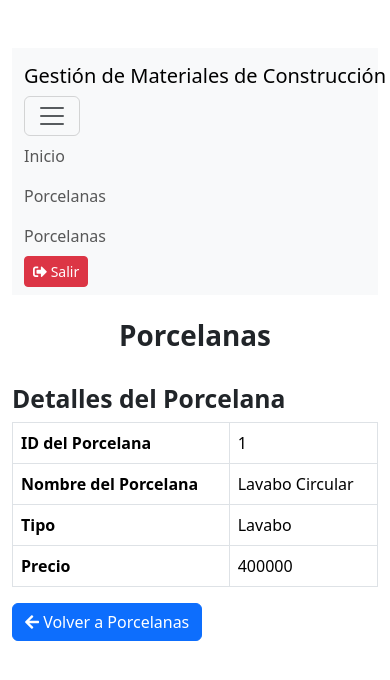
After one commit to VeroPajoyU/Materiales_CRUD, a PHP site: page /ver_porcelana.php?id=1 in a window 390 px wide, after a click that opens the changed part. The commit adds this page. Shown: the top 680 px of the page. Run offline with PHP 8.4, Linux system fonts and the light colour scheme; a user stored in the database is signed in; data comes from the database, SQL or seed files in the repository.

Commit message:
Creación de crear_porcelanas.php y ver_porcelanas.php

```diff
--- a/crud_porcelanas.php
+++ b/crud_porcelanas.php
@@ -68,7 +68,7 @@ function obtener_porcelana($conn)
                     <h1><strong>Porcelanas</strong></h1>
                 </section>
                 <section class="d-flex justify-content-end">
-                <a href="agregar_porcelana.php" class="btn btn-success">
+                    <a href="crear_porcelanas.php" class="btn btn-success">
                         <i class="fas fa-plus"></i> Agregar Porcelana
                     </a>
                 </section>
--- /dev/null
+++ b/ver_porcelana.php
@@ -0,0 +1,119 @@
+<?php
+    // Incluir la conexión a la base de datos
+    include 'conexion.php';
+
+    // Verificar si el usuario ha iniciado sesión
+    session_start();
+    if (!isset($_SESSION['id_usuario'])) {
+        // Si no ha iniciado sesión, redirigir a la página de iniciio de sesión
+        header('Location: index.php');
+        exit;
+    }
+
+    // FUNCIÓN PARA OBTENER LOS DATOS DE LAS PORCELANAS
+    function obtener_porcelana($conn, $id_porcelana)
+    {
+        // Consulta para obtener los datos de las porcelanas
+        $sql = "SELECT * FROM porcelana_sanitaria WHERE id_porcelana = $id_porcelana";
+        $resultado = mysqli_query($conn, $sql);
+        return mysqli_fetch_assoc($resultado);    }
+?>
+
+<!-- CREACIÓN DE LA PARTE VISUAL DEL CRUD DE PORCELANAS CON HTML5 Y BOOTSTRAP 5 -->
+<!DOCTYPE html>
+<html lang="en">
+
+<head>
+    <meta charset="UTF-8">
+    <meta name="viewport" content="width=device-width, initial-scale=1.0">
+    <meta name="author" content="Yisel Verónica Pajoy Maca y Jhon Eduar Perafan">
+    <meta name="description" content="CRUD de materiales para la asignatura Modelamiento de bases de datos">
+    <title>VER PORCELANA</title>
+    <!-- HOJAS DE ESTILO DE BOOTSTRAP 5 -->
+    <link href="https://cdn.jsdelivr.net/npm/bootstrap@5.3.3/dist/css/bootstrap.min.css" rel="stylesheet" integrity="sha384-QWTKZyjpPEjISv5WaRU9OFeRpok6YctnYmDr5pNlyT2bRjXh0JMhjY6hW+ALEwIH" crossorigin="anonymous">
+    <!-- ICONOS -->
+    <link rel="stylesheet" href="https://cdnjs.cloudflare.com/ajax/libs/font-awesome/5.15.4/css/all.min.css">
+</head>
+
+<body>
+    <div class="container mt-5">
+        <nav class="navbar navbar-expand-lg navbar-light bg-light">
+            <div class="container-fluid">
+                <a class="navbar-brand" href="index.php">Gestión de Materiales de Construcción</a>
+                <button class="navbar-toggler" type="button" data-bs-toggle="collapse" data-bs-target="#navbarNav" aria-controls="navbarNav" aria-expanded="false" aria-label="Toggle navigation">
+                    <span class="navbar-toggler-icon"></span>
+                </button>
+                <div class="collapse navbar-collapse" id="navbarNav">
+                    <ul class="navbar-nav">
+                        <li class="nav-item active">
+                            <a class="nav-link" aria-current="page" href="index.php">Inicio</a>
+                        </li>
+                        <li class="nav-item">
+                            <a class="nav-link" href="crud_porcelanas.php">Porcelanas</a>
+                        </li>
+                        <li class="nav-item">
+                            <a class="nav-link" href="crud_porcelanas.php">Porcelanas</a>
+                        </li>
+                    </ul>
+                </div>
+                <section class="d-flex justify-content-end">
+                    <a href="cerrar_sesion.php" class="btn btn-danger btn-sm">
+                        <i class="fas fa-sign-out-alt"></i> Salir
+                    </a>
+                </section>
+            </div>
+        </nav>
+        <div class="mt-4">
+            <section class="d-flex justify-content-center">
+                <h1><strong>Porcelanas</strong></h1>
+            </section>
+        </div>
+        <div class="mt-4">
+            <?php
+            // Obtener el id por el método get
+            $id_porcelana = $_GET['id'];
+            // Obtener los datos de las porcelanas
+            $porcelana = obtener_porcelana($conn, $id_porcelana);
+            // Valido si llegan datos
+            if ($porcelana) :
+            ?>
+                <h2><strong>Detalles del Porcelana</strong></h2>
+                <table class="table table-bordered">
+                    <tr>
+                        <th>ID del Porcelana</th>
+                        <td><?php echo $porcelana['id_porcelana']; ?></td>
+                    </tr>
+                    <tr>
+                        <th>Nombre del Porcelana</th>
+                        <td><?php echo $porcelana['nombre_porcelana']; ?></td>
+                    </tr>
+                    <tr>
+                        <th>Tipo</th>
+                        <td><?php echo $porcelana['tipo']; ?></td>
+                    </tr>
+                    <tr>
+                        <th>Precio</th>
+                        <td><?php echo $porcelana['precio']; ?></td>
+                    </tr>
+                </table>
+                <a href="crud_porcelanas.php" class="btn btn-primary">
+                    <i class="fas fa-arrow-left"></i> Volver a Porcelanas
+                </a>
+            <?php else : ?>
+                <div class="alert alert-warning" role="alert">
+                    No se encontraron datos.
+                </div>
+                <a href="crud_porcelanas.php" class="btn btn-primary">
+                    <i class="fas fa-arrow-left"></i> Volver a Porcelanas
+                </a>
+            <?php endif; ?>
+        </div>
+    </div>
+    <!-- JS DE BOOTSTRAP 5 -->
+    <script src="https://cdn.jsdelivr.net/npm/bootstrap@5.3.3/dist/js/bootstrap.bundle.min.js" integrity="sha384-YvpcrYf0tY3lHB60NNkmXc5s9fDVZLESaAA55NDzOxhy9GkcIdslK1eN7N6jIeHz" crossorigin="anonymous"></script>
+    <!-- ICONOS -->
+    <script src="https://code.jquery.com/jquery-3.5.1.slim.min.js"></script>
+    <script src="https://cdn.jsdelivr.net/npm/@popperjs/core@2.9.3/dist/umd/popper.min.js"></script>
+</body>
+
+</html>
```
Also changed, not shown: crear_porcelanas.php (added, +106 -0 lines), index.php (+29 -11 lines), Fondo.png (added). Lines whose indentation alone changed are shown as unchanged.
